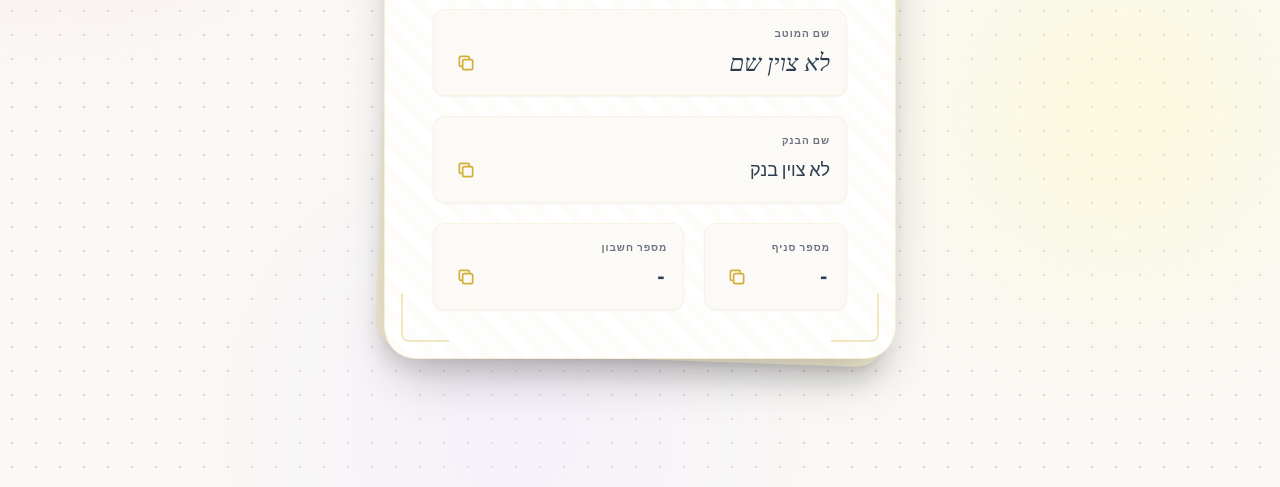
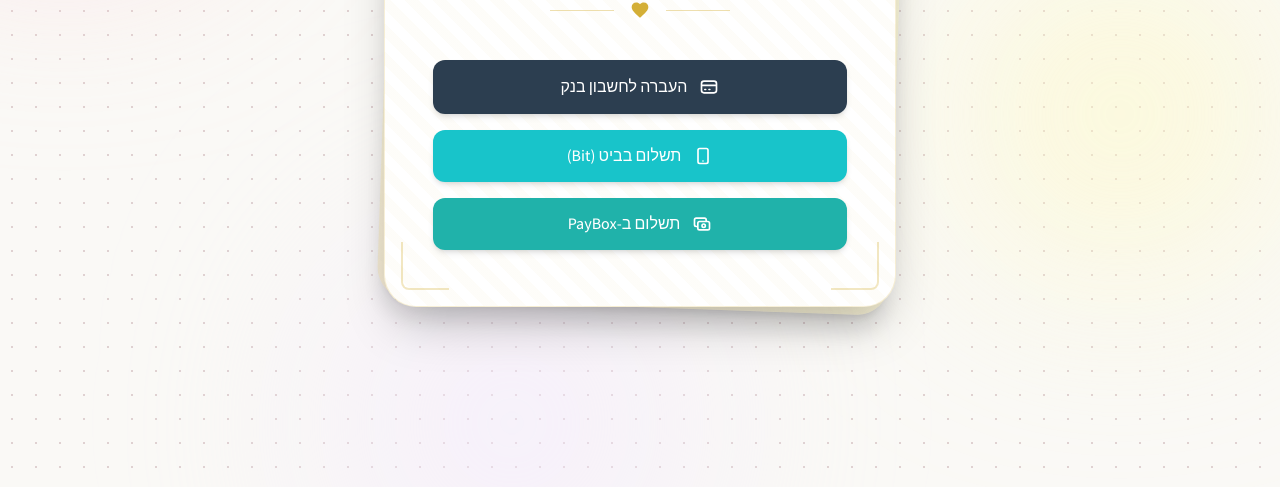
Before and after one commit to RanWeissman/WeddingPayment, a plain HTML site: page payment.html in a window 1280 px wide. Shown: the part 313-800 px from the top of the page. Drawn offline with nearby package versions, Linux system fonts and the light colour scheme; a web font is replaced by a local one.

Commit message:
different payment types

```diff
--- a/payment.html
+++ b/payment.html
@@ -88,8 +88,24 @@
                 </div>
             </div>
 
-            <!-- Details Content Container -->
-            <div class="space-y-5 relative z-10">
+            <!-- Payment Selection Buttons -->
+            <div class="relative z-10 flex flex-col gap-4 mb-2">
+                <button id="toggle-bank-btn" class="w-full bg-wedding-dark hover:bg-gray-800 text-white font-medium py-3.5 px-6 rounded-xl transition-all shadow-md flex items-center justify-center gap-3 border border-transparent">
+                    <svg class="w-5 h-5" fill="none" stroke="currentColor" viewBox="0 0 24 24"><path stroke-linecap="round" stroke-linejoin="round" stroke-width="2" d="M3 10h18M7 15h1m4 0h1m-7 4h12a3 3 0 003-3V8a3 3 0 00-3-3H6a3 3 0 00-3 3v8a3 3 0 003 3z"></path></svg>
+                    העברה לחשבון בנק
+                </button>
+                <button onclick="alert('אפשרות זו תתווסף בקרוב!')" class="w-full bg-[#18C4CA] hover:bg-[#15B0B6] text-white font-medium py-3.5 px-6 rounded-xl transition-all shadow-md flex items-center justify-center gap-3">
+                    <svg class="w-5 h-5" fill="none" stroke="currentColor" viewBox="0 0 24 24"><path stroke-linecap="round" stroke-linejoin="round" stroke-width="2" d="M12 18h.01M8 21h8a2 2 0 002-2V5a2 2 0 00-2-2H8a2 2 0 00-2 2v14a2 2 0 002 2z"></path></svg>
+                    תשלום בביט (Bit)
+                </button>
+                <button onclick="alert('אפשרות זו תתווסף בקרוב!')" class="w-full bg-[#20B2AA] hover:bg-[#1C9D96] text-white font-medium py-3.5 px-6 rounded-xl transition-all shadow-md flex items-center justify-center gap-3">
+                    <svg class="w-5 h-5" fill="none" stroke="currentColor" viewBox="0 0 24 24"><path stroke-linecap="round" stroke-linejoin="round" stroke-width="2" d="M17 9V7a2 2 0 00-2-2H5a2 2 0 00-2 2v6a2 2 0 002 2h2m2 4h10a2 2 0 002-2v-6a2 2 0 00-2-2H9a2 2 0 00-2 2v6a2 2 0 002 2zm7-5a2 2 0 11-4 0 2 2 0 014 0z"></path></svg>
+                    תשלום ב-PayBox
+                </button>
+            </div>
+
+            <!-- Details Content Container (Hidden by Default) -->
+            <div id="bank-details-container" class="hidden space-y-5 relative z-10 border-t border-wedding-gold/20 pt-6 mt-4">
 
                 <!-- Beneficiary -->
                 <div class="bg-wedding-light/80 p-4 rounded-xl border border-wedding-gold/10 shadow-sm backdrop-blur-sm relative">
@@ -156,6 +172,16 @@
             document.getElementById('display-branch').textContent = paramBranch;
             document.getElementById('display-account').textContent = paramAccount;
 
+            // Toggle Bank Details Logic
+            document.getElementById('toggle-bank-btn').addEventListener('click', function() {
+                const container = document.getElementById('bank-details-container');
+                if (container.classList.contains('hidden')) {
+                    container.classList.remove('hidden');
+                } else {
+                    container.classList.add('hidden');
+                }
+            });
+
             // Copy Logic for all distinct fields
             const copyFields = ['name', 'bank', 'branch', 'account'];
 
```
